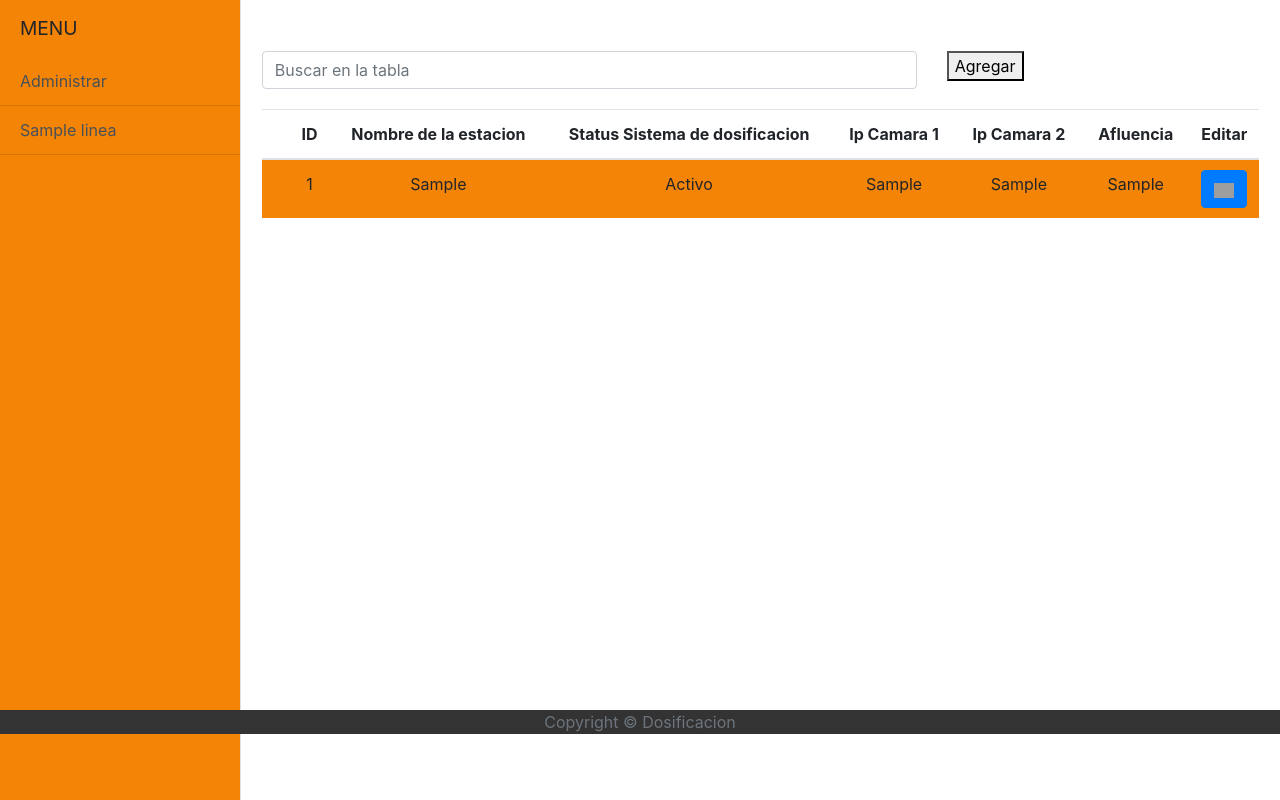
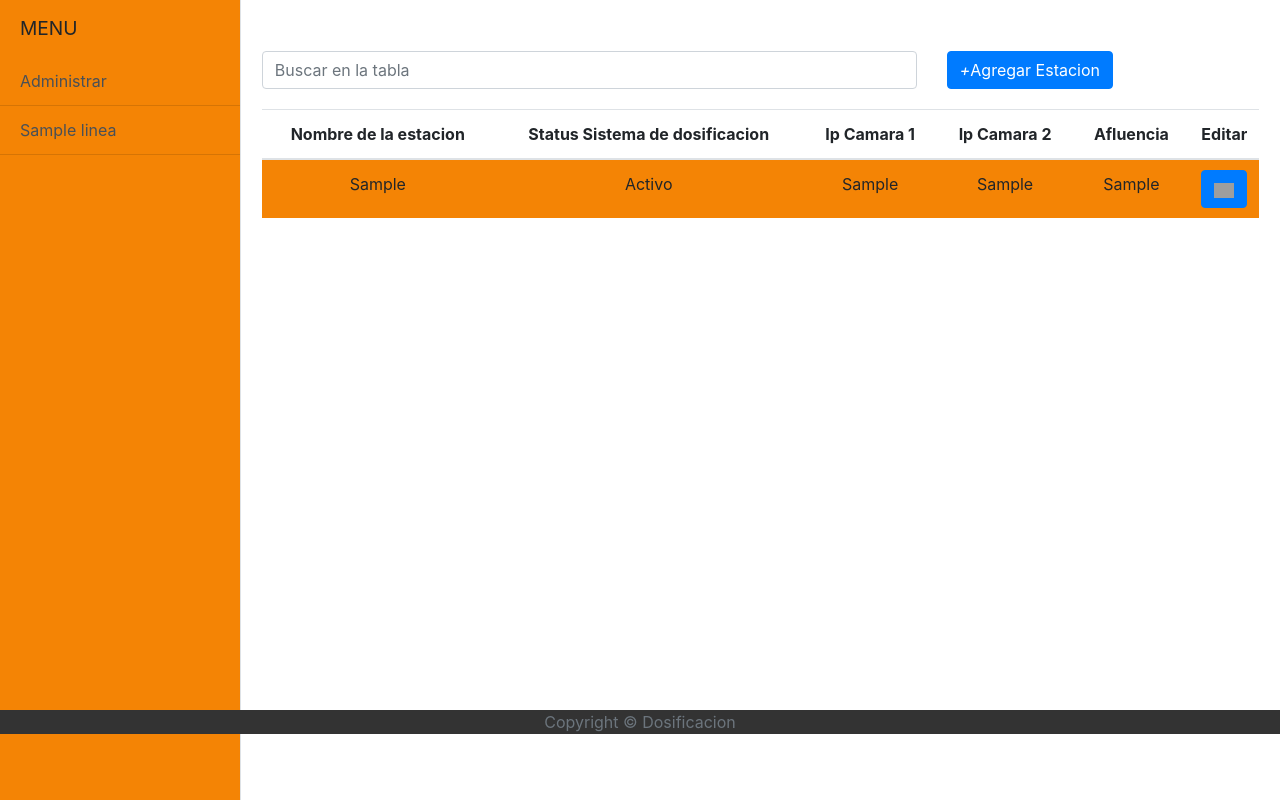
Before and after one commit to isssss13/dosificacion, a Django app: page /lineas in a window 1280 px wide. Shown: the part 66-866 px from the top of the page. Run offline with Django 3.2, Linux system fonts and the light colour scheme; a user stored in the database is signed in; tables that the repository leaves empty hold one stand-in row (values such as "Sample post"); some libraries are stand-ins or nearby versions; grey boxes are pictures that could not be loaded.

Commit message:
Se agregan estaciones en vista lineas

```diff
--- a/dosificacion/models.py
+++ b/dosificacion/models.py
@@ -11,7 +11,6 @@ class linea(models.Model):
     no_estaciones=models.IntegerField(default=0)
 
 class estaciones(models.Model):
-    imagen=models.CharField(max_length=50)
     estacion=models.CharField(max_length=50)
     statusSistema=models.BooleanField()
     afluencia=models.CharField(max_length=200)
--- /dev/null
+++ b/dosificacion/static/js/funciones.js
@@ -0,0 +1,34 @@
+$("#agrUsuarios").on('click',() =>{
+    $("#newUsuarios").modal('show');
+});
+
+$("#menu-toggle").on('click',(e) =>{
+  e.preventDefault();
+  $("#wrapper").toggleClass("toggled");
+});
+
+$("#logout").on('click',()=> {
+    Swal.fire({
+        position:'top-end',
+        title: 'Cerrar sesion?',
+        icon: 'warning',
+        showCancelButton: true,
+        confirmButtonColor: '#3085d6',
+        cancelButtonColor: '#d33',
+        confirmButtonText: 'Si',
+        cancelButtonText: 'Cancelar'
+    }).then((result) => {
+        if (result.value) {
+            $(location).attr('href',"/logout");
+        }
+    })
+});
+
+$("#home").on('click',(e) =>{
+    $(location).attr('href',"/");
+});
+
+$("#addEstacion").on('click',(e) =>{
+    $("#addLinea").modal('show');
+
+});
--- a/dosificacion/templates/header.html
+++ b/dosificacion/templates/header.html
@@ -1,8 +1,7 @@
 {% load static %}
 <header>
-    <!-- <nav class="row navbar navbar-expand-lg navbar-light  border-bottom" style="padding-left:0;padding-right: 0;"> -->
     <nav class="flex-column flex-md-row bd-navbar navbar navbar-expand-lg navbar-dark bg-dark border-bottom">
-        <a href="/" class="navbar-brand mr-0 mr-md-2" style="width: 20%;">
+        <a class="navbar-brand mr-0 mr-md-2" style="width: 20%;cursor: pointer" id="home">
             <img src="{% static 'img/LogoCDMX.png' %}" class="hide-from-desktop" style="width:80%; padding-top: 1%;margin-right: 3%;">
             <img src="{% static 'img/metro-logo.png' %}" class="hide-from-desktop" style="width:20%; padding-top: 1%;margin-right: 3%;">
         </a>
@@ -20,7 +19,7 @@
                 <div class="collapse navbar-collapse" id="navbarSupportedContent">
                     <ul class="navbar-nav ml-auto mt-2 mt-lg-0" >
                         <li class="nav-item">
-                            <a class="nav-link" href="{% url 'dosificacion:logout' %}" style="color: #f48405;">
+                            <a class="nav-link" id="logout" style="cursor: pointer;color: #f48405;">
                                 Cerrar sesion
                             </a>
                         </li>
--- /dev/null
+++ b/dosificacion/templates/modales/addlinea.html
@@ -0,0 +1,72 @@
+<div class="modal fade" id="addLinea" tabindex="-1" role="dialog" aria-labelledby="addLineas" aria-hidden="true">
+    <div class="modal-dialog modal-dialog-centered " role="document">
+      <div class="modal-content">
+        <div class="modal-header" style="background-color: #333333;color: #ffffff;">
+          <h5 class="modal-title" id="addLineaLongTitle">Agregar Estacion</h5>
+          <button type="button" class="close" data-dismiss="modal" aria-label="Close">
+            <span aria-hidden="true">&times;</span>
+          </button>
+        </div>
+        <form action="{% url 'dosificacion:addEstacion' %}" method="POST">
+            {% csrf_token %}
+            <div class="modal-body" style="align-items: center;">
+                <div class="row align-items-center adduser">
+                    <div class="col-5" style="text-align: right;">
+                        <label class="control-label" for="nombre">Linea:</label>
+                    </div>
+                    <div class="col-5">
+                        <select name="lineaAdd" id="lineaAdd">
+                            {% for linea in lineas %}
+                                <option value="{{ linea.id }}">{{ linea.nombreLinea }}</option>
+                            {% endfor %}
+                        </select>
+                    </div>
+                </div>
+                <div class="row align-items-center adduser">
+                    <div class="col-5" style="text-align: right;">
+                        <label class="control-label" for="nombre">Nombre Estacion:</label>
+                    </div>
+                    <div class="col-5">
+                        <input type="text" name="nombreEstacionAdd" id="nombreEstacionAdd" required>
+                    </div>
+                </div>
+                <!-- <div class="row align-items-center adduser">
+                    <div class="col-5" style="text-align: right;">
+                        <label class="control-label" for="nombre">Camara 1:</label>
+                    </div>
+                    <div class="col-5">
+
+                        <input type="text" name="camara1" id="camara1" required>
+                    </div>
+                </div> -->
+                <!-- <div class="row align-items-center adduser">
+                    <div class="col-5" style="text-align: right;">
+                        <label class="control-label" for="nombre">Camara 2:</label>
+                    </div>
+                    <div class="col-5">
+
+                        <input type="text" name="camara2" id="camara2">
+                    </div>
+                </div> -->
+                <div class="row align-items-center adduser">
+                    <div class="col-5" style="text-align: right;">
+                        <label class="control-label" for="nombre">Status del sistema:</label>
+                    </div>
+                    <div class="col-5">
+                        <select name="statusAdd" id="statusAdd" required>
+                            <option value="1">Activado</option>
+                            <option value="0">Desactivado</option>
+                        </select>
+                    </div>
+                </div>
+            </div>
+            <div class="modal-footer" style="background-color: #333333;color: #ffffff;">
+                <button class="btn btn-light" data-toggle="modal" data-dismiss="modal">
+                    Cerrar
+                </button>
+                <input type="submit" class="btn btn-primary" value="Actualizar">
+            </div>
+        </form>
+      </div>
+    </div>
+</div>
--- a/dosificacion/templates/pages/lineas.html
+++ b/dosificacion/templates/pages/lineas.html
@@ -1,6 +1,7 @@
 {% extends "plantilla.html" %}
 {% load static %}
 {% block content %}
+{% include 'modales/addlinea.html' %}
 {% if datos %}
     <div class="content" style="padding-top: 2%;">
         <div class="row" style="padding-bottom: 2%;">
@@ -8,7 +9,7 @@
                 <input class="form-control" id="myInput" type="text" placeholder="Buscar en la tabla">
             </div>
             <div class="col-4">
-                <button>Agregar</button>
+                <button type="button" id="addEstacion" class="btn btn-primary"><i class="la la-plus">+</i>Agregar Estacion</button>
             </div>
         </div>
         <div class="row">
@@ -16,8 +17,6 @@
                 <table class="table" style="width: 100%;text-align: center;">
                     <thead>
                         <tr>
-                            <th></th>
-                            <th>ID</th>
                             <th>Nombre de la estacion</th>
                             <th>Status Sistema de dosificacion</th>
                             <th>Ip Camara 1</th>
@@ -33,8 +32,6 @@
                             {% else %}
                                 <tr>
                             {% endif %}
-                                <td></td>
-                                <td>{{ estacion.id }}</td>
                                 <td>{{ estacion.estacion }}</td>
                                 {% if estacion.statusSistema %}
                                     <td>Activo</td>
@@ -57,6 +54,15 @@
         </div>
     </div>
     {% include 'modales/updLineas.html' %}
+{% else %}
+    <p>Sin lineas por el momento</p>
+    <div class="col-4">
+        <button type="button" class="btn btn-primary">Agregar Estacion</button>
+    </div>
+{% endif %}
+{% endblock %}
+
+{% block librerias %}
 <script>
     editEstacion=function(id,nombre,status,idLinea,cam1,cam2){
         $('#idEstacion').val(id);
@@ -77,10 +83,4 @@
       });
     });
 </script>
-{% else %}
-    <p>Sin lineas por el momento</p>
-    <div class="col-4">
-        <button>Agregar</button>
-    </div>
-{% endif %}
 {% endblock %}
--- a/dosificacion/templates/plantilla.html
+++ b/dosificacion/templates/plantilla.html
@@ -43,16 +43,6 @@
             {% include 'modales/addusuarios.html' %}
         </section>
         {% include 'footer.html' %}
-        <!-- Menu Toggle Script -->
-        <script>
-            $("#menu-toggle").click(function(e) {
-                e.preventDefault();
-                $("#wrapper").toggleClass("toggled");
-            });
-
-            $("#perfil").on('click',()=>{
-                $('#userPerfil').modal('show')
-            })
-        </script>
+        <script src="{% static 'js/funciones.js' %}"></script>
     </body>
 </html>
--- a/dosificacion/templates/sidebar.html
+++ b/dosificacion/templates/sidebar.html
@@ -9,7 +9,7 @@
             </a>
             <div class="collapse" id="listaAdministracion">
                 <div class="card card-body lista1" >
-                    <button type="button" class="dropdown-item" data-toggle="modal" data-target="#newUsuarios">
+                    <button type="button" class="dropdown-item" id="agrUsuarios">
                         Agregar usuarios
                     </button>
                     <!-- <a class="dropdown-item" href="% url 'dosificacion:administrador' %">Agregar Usuarios</a> -->
@@ -29,7 +29,7 @@
                             {% for estacion in estaciones %}
                                 {% if estacion.statusSistema %}
                                     {% ifequal estacion.id_linea_id lineas.id %}
-                                        <a class="dropdown-item" href="{% url 'dosificacion:graficas' estacion.id %}" style="background-color:#f48405;">{{ estacion.estacion }}</a>
+                                        <a class="dropdown-item" href="{% url 'dosificacion:graficas' estacion.estacion %}" style="background-color:#f48405;">{{ estacion.estacion }}</a>
                                     {% endifequal %}
                                 {% endif %}
                             {% endfor %}
--- a/dosificacion/urls.py
+++ b/dosificacion/urls.py
@@ -8,7 +8,8 @@ urlpatterns = [
     # path('administrador', views.administracion, name='administrador'),
     path('lineas', views.lineas, name='estaciones'),
     path('updLineas', views.uptLineas, name='actLineas'),
+    path('addEstacion', views.addEstacion, name='addEstacion'),
     path('login', views.login, name='login'),
     path('logout', views.logout,name='logout'),
-    path('graficas/<int:idEstacion>', views.graficasEstacion,name='graficas'),
+    path('graficas/<str:nameestacion>', views.graficasEstacion,name='graficas'),
 ]
--- a/dosificacion/views.py
+++ b/dosificacion/views.py
@@ -1,4 +1,4 @@
-from django.http import HttpResponse
+from django.http import HttpResponse,HttpResponseRedirect
 from django.shortcuts import get_object_or_404,render,redirect
 from django.template import loader
 from django.urls import reverse
@@ -8,22 +8,14 @@ from django.contrib import messages
 
 from .models import linea,estaciones,HistoricoAfluencia,Trenes
 
-def createUser(request):
-    form = UserCreationForm()
-    if request.method == "POST":
-        form = UserCreationForm(request.POST)
-        if form.is_valid():
-            form.save()
-            messages.success(request, 'Usuario creado correctamente')
-        else:
-            messages.error(request, 'Error al crear el usuario')
-
 def logout(request):
     do_logout(request)
     return redirect('/login')
 
 def login(request):
     # Creamos el formulario de autenticación vacío
+    if request.user.is_authenticated:
+        return redirect('/')
     form = AuthenticationForm()
     if request.method == "POST":
         # Añadimos los datos recibidos al formulario
@@ -49,11 +41,7 @@ def login(request):
 
 datos=linea.objects.order_by('id')# pylint: disable=no-member
 estacion=estaciones.objects.order_by('id')# pylint: disable=no-member
-context={
-    'nombre':'Administrar lineas',
-    'datos':datos,
-    'estaciones':estacion,
-}
+listLineas=linea.objects.order_by('id')# pylint: disable=no-member
 
 def index(request):
     createUser(request)
@@ -82,58 +70,24 @@ def index(request):
 
 def lineas(request):
     createUser(request)
+    actestacion=estaciones.objects.order_by('id')# pylint: disable=no-member
     context={
             'nombre':'Administrar lineas',
             'datos':datos,
-            'estaciones':estacion,
+            'estaciones':actestacion,
+            'lineas':listLineas,
     }
     if request.user.is_authenticated:
         return render(request,'pages/lineas.html',context)
     return redirect('/login')
 
-def uptLineas(request):
+
+
+
+def graficasEstacion(request,nameestacion):
     createUser(request)
-    statusSistema=request.POST['status']
-    idEstacion=request.POST['id_Estacion']
-    if request.method== 'POST':
-        estacion=estaciones.objects.get(pk=idEstacion)# pylint: disable=no-member
-        estacion.statusSistema=statusSistema
-        estacion.save()
-    context={
-        'nombre':'Administrar lineas',
-        'datos':datos,
-        'estaciones':estacion,
-    }
-    if request.user.is_authenticated:
-        return render(request,'pages/lineas.html',context)
-    return redirect('/login')
-
-def graficasEstacion(request,idEstacion):
-    createUser(request)
-    estacion=estaciones.objects.get(pk=idEstacion)# pylint: disable=no-member
-    datos=linea.objects.order_by('id')# pylint: disable=no-member
-    grafica=HistoricoAfluencia.objects.all().filter(id_estacion=idEstacion).order_by('-id')[:12]# pylint: disable=no-member
-    # trenes=Trenes.objects.filter(id_estacion=idEstacion).order_by('-id')# pylint: disable=no-member
-    # fechaTren=[
-    #     trenes[0].fecha,
-    #     trenes[1].fecha,
-    #     trenes[2].fecha,
-    #     trenes[3].fecha,
-    #     trenes[4].fecha,
-    #     trenes[5].fecha,
-    #     trenes[6].fecha,
-    # ]
-
-    # grafTren=[
-    #     trenes[0].conteoTrenes,
-    #     trenes[1].conteoTrenes,
-    #     trenes[2].conteoTrenes,
-    #     trenes[3].conteoTrenes,
-    #     trenes[4].conteoTrenes,
-    #     trenes[5].conteoTrenes,
-    #     trenes[6].conteoTrenes,
-    # ]
-
+    datosestacion=estaciones.objects.get(estacion=nameestacion)# pylint: disable=no-member
+    grafica=HistoricoAfluencia.objects.all().filter(id_estacion=datosestacion.id).order_by('-id')[:12]# pylint: disable=no-member
     fechaa=[
         grafica[0].fecha.strftime('%Y-%m-%d %H:%M'),
         grafica[1].fecha.strftime('%Y-%m-%d %H:%M'),
@@ -162,7 +116,6 @@ def graficasEstacion(request,idEstacion):
         grafica[10].conteo,
         grafica[11].conteo,
     ]
-    estacioness=estaciones.objects.order_by('id')# pylint: disable=no-member
     context={
         'fechaaxis1':fechaa[0],
         'fechaaxis2':fechaa[1],
@@ -188,6 +141,66 @@ def graficasEstacion(request,idEstacion):
         'data10':graf[9],
         'data11':graf[10],
         'data12':graf[11],
+        'nombre':'Estadisticas '+datosestacion.estacion,
+        'datos':datos,
+        'estaciones':estacion,
+    }
+    if request.user.is_authenticated:
+        return render(request,'pages/graficas.html',context)
+    return redirect('/login')
+
+    # datos=linea.objects.order_by('id')# pylint: disable=no-member
+    # grafica=HistoricoAfluencia.objects.all().filter(id_estacion=idname).order_by('-id')[:12]# pylint: disable=no-member
+    # trenes=Trenes.objects.filter(id_estacion=idEstacion).order_by('-id')# pylint: disable=no-member
+    # fechaTren=[
+    #     trenes[0].fecha,
+    #     trenes[1].fecha,
+    #     trenes[2].fecha,
+    #     trenes[3].fecha,
+    #     trenes[4].fecha,
+    #     trenes[5].fecha,
+    #     trenes[6].fecha,
+    # ]
+
+    # grafTren=[
+    #     trenes[0].conteoTrenes,
+    #     trenes[1].conteoTrenes,
+    #     trenes[2].conteoTrenes,
+    #     trenes[3].conteoTrenes,
+    #     trenes[4].conteoTrenes,
+    #     trenes[5].conteoTrenes,
+    #     trenes[6].conteoTrenes,
+    # ]
+
+
+
+
+
+    # context
+    #     'fechaaxis1':fechaa[0],
+    #     'fechaaxis2':fechaa[1],
+    #     'fechaaxis3':fechaa[2],
+    #     'fechaaxis4':fechaa[3],
+    #     'fechaaxis5':fechaa[4],
+    #     'fechaaxis6':fechaa[5],
+    #     'fechaaxis7':fechaa[6],
+    #     'fechaaxis8':fechaa[7],
+    #     'fechaaxis9':fechaa[8],
+    #     'fechaaxis10':fechaa[9],
+    #     'fechaaxis11':fechaa[10],
+    #     'fechaaxis12':fechaa[11],
+    #     'data1':graf[0],
+    #     'data2':graf[1],
+    #     'data3':graf[2],
+    #     'data4':graf[3],
+    #     'data5':graf[4],
+    #     'data6':graf[5],
+    #     'data7':graf[6],
+    #     'data8':graf[7],
+    #     'data9':graf[8],
+    #     'data10':graf[9],
+    #     'data11':graf[10],
+    #     'data12':graf[11],
 
         # 'fechaTren1':fechaTren[0],
         # 'fechaTren2':fechaTren[1],
@@ -204,13 +217,49 @@ def graficasEstacion(request,idEstacion):
         # 'grafTren5':grafTren[4],
         # 'grafTren6':grafTren[5],
         # 'grafTren7':grafTren[6],
-        'nombre':'Estadisticas '+estacion.estacion,
-        'ipcamara1':estacion.ip_camara1,
-        'ipcamara2':estacion.ip_camara2,
-        'datos':datos,
-        'estaciones':estacioness,
-        'estacion':estacion,
-    }
+        # 'nombre':'Estadisticas '+estacion.estacion,
+        # 'ipcamara1':estacion.ip_camara1,
+        # 'ipcamara2':estacion.ip_camara2,
+
+        # 'datos':datos,
+        # 'estaciones':estacioness,
+        # 'estacion':estacion,
+
+def uptLineas(request):
     if request.user.is_authenticated:
-        return render(request,'pages/graficas.html',context)
+        statusSistema=request.POST['status']
+        idEstacion=request.POST['id_Estacion']
+        if request.method== 'POST':
+            estacion=estaciones.objects.get(pk=idEstacion)# pylint: disable=no-member
+            estacion.statusSistema=statusSistema
+            estacion.save()
+            messages.success(request, 'Estacion actualizada correctamente!')
+            return HttpResponseRedirect(reverse('dosificacion:estaciones'))
+        else:
+            messages.error(request, 'Error al actualizar!')
+            return HttpResponseRedirect(reverse('dosificacion:estaciones'))
     return redirect('/login')
+
+
+def addEstacion(request):
+    linea=request.POST['lineaAdd']
+    nombre=request.POST['nombreEstacionAdd']
+    status=request.POST['statusAdd']
+    if request.method== 'POST':
+        estacion=estaciones(estacion=nombre,statusSistema=status,id_linea_id=linea)
+        estacion.save()
+        messages.success(request, 'Estacion agregada correctamente!')
+        return HttpResponseRedirect(reverse('dosificacion:estaciones'))
+    else:
+        messages.error(request, 'Error al crear estacion!')
+        return HttpResponseRedirect(reverse('dosificacion:estaciones'))
+
+def createUser(request):
+    form = UserCreationForm()
+    if request.method == "POST":
+        form = UserCreationForm(request.POST)
+        if form.is_valid():
+            form.save()
+            messages.success(request, 'Usuario creado correctamente')
+        else:
+            messages.error(request, 'Error al crear el usuario')
--- a/src/index.js
+++ b/src/index.js
@@ -2,7 +2,7 @@ import 'morris.js/morris'
 
 $(document).ready(function(){
     flujoUsuarios(flujo);
-    flujoTrenes(trenes);
+    // flujoTrenes(trenes);
 })
 
 const flujoUsuarios = (flujo)=>{
--- a/webpack.config.js
+++ b/webpack.config.js
@@ -1,7 +1,7 @@
 module.exports = {
 
     entry: {
-        graficas: './src/index.js'
+        graficas: './src/index.js',
     },
 
     output: {
```
Also changed, not shown: dosificacion/static/js/graficas.js, src/funciones.js (added). Lines whose indentation alone changed are shown as unchanged.
